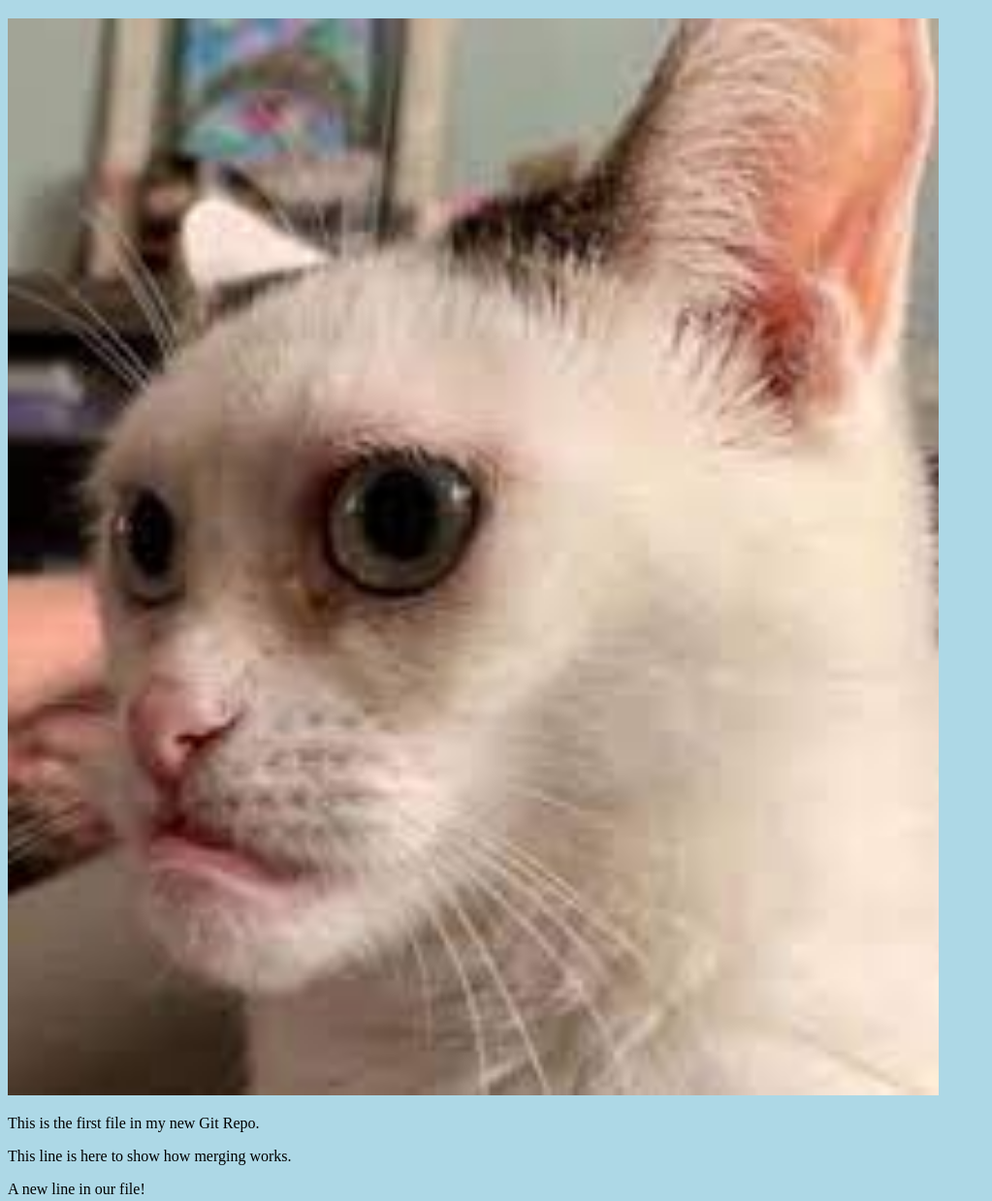
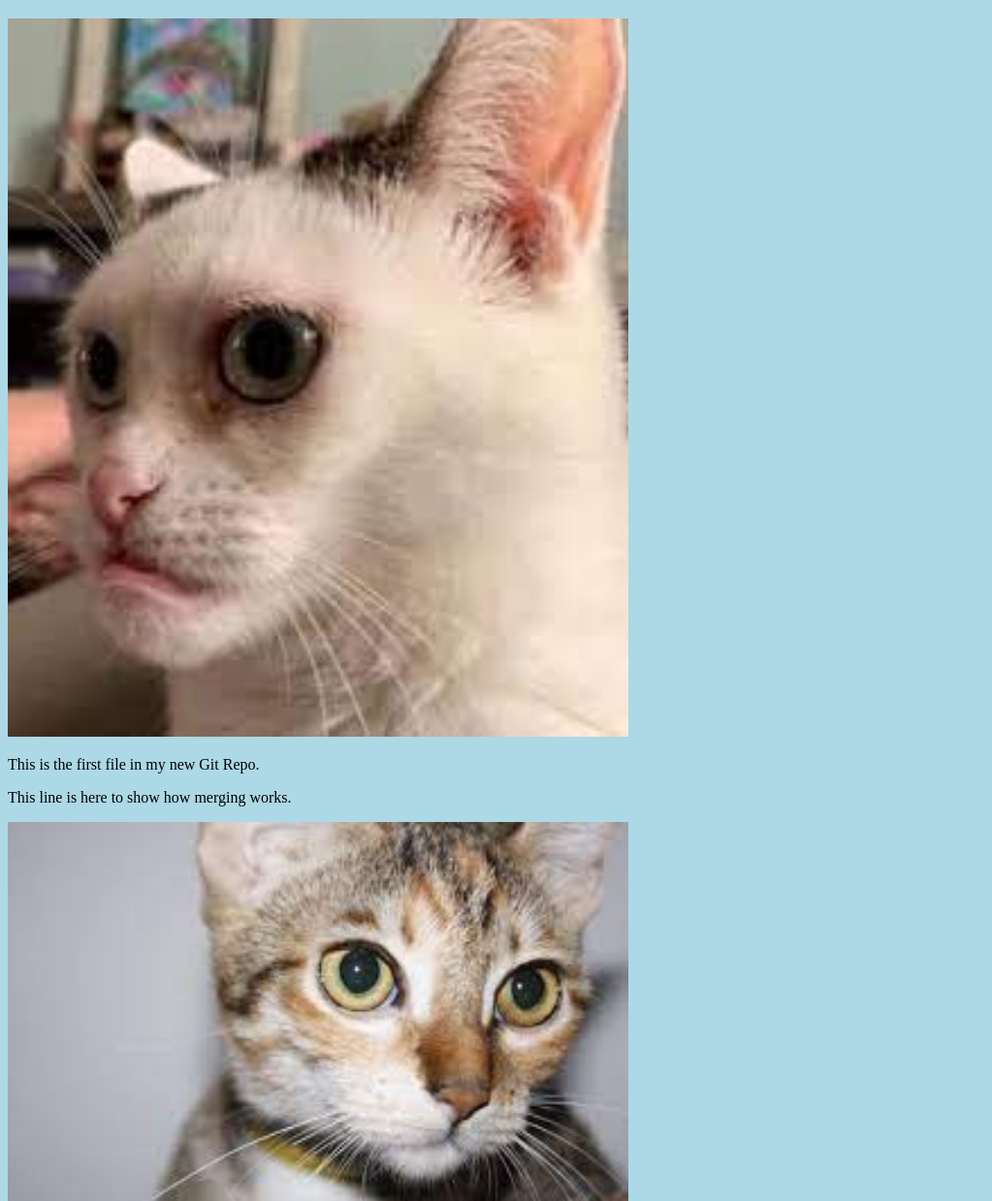
Before and after one commit to SyarifIrfn/web-project, a plain HTML site: page index.html in a window 1280 px wide. Shown: the part 61-1300 px from the top of the page at 97% size, without its empty margins (0-1023 px from the left). Drawn offline with Linux system fonts and the light colour scheme.

Commit message:
Updated index.html. Resized image

```diff
--- a/index.html
+++ b/index.html
@@ -7,10 +7,9 @@
 <body>
 
 <h1>Hello world!</h1>
-<div><img src="download (1).jpg" alt="Hello World from Space" style="width:100%;max-width:960px"></div>
+<div><img src="download (1).jpg" alt="Hello World from Space" style="width:100%;max-width:640px"></div>
 <p>This is the first file in my new Git Repo.</p>
 <p>This line is here to show how merging works.</p>
-<p>A new line in our file!</p>
 <div><img src="download.jpg" alt="Hello Git" style="width:100%;max-width:640px"></div>
 
 </body>
```
